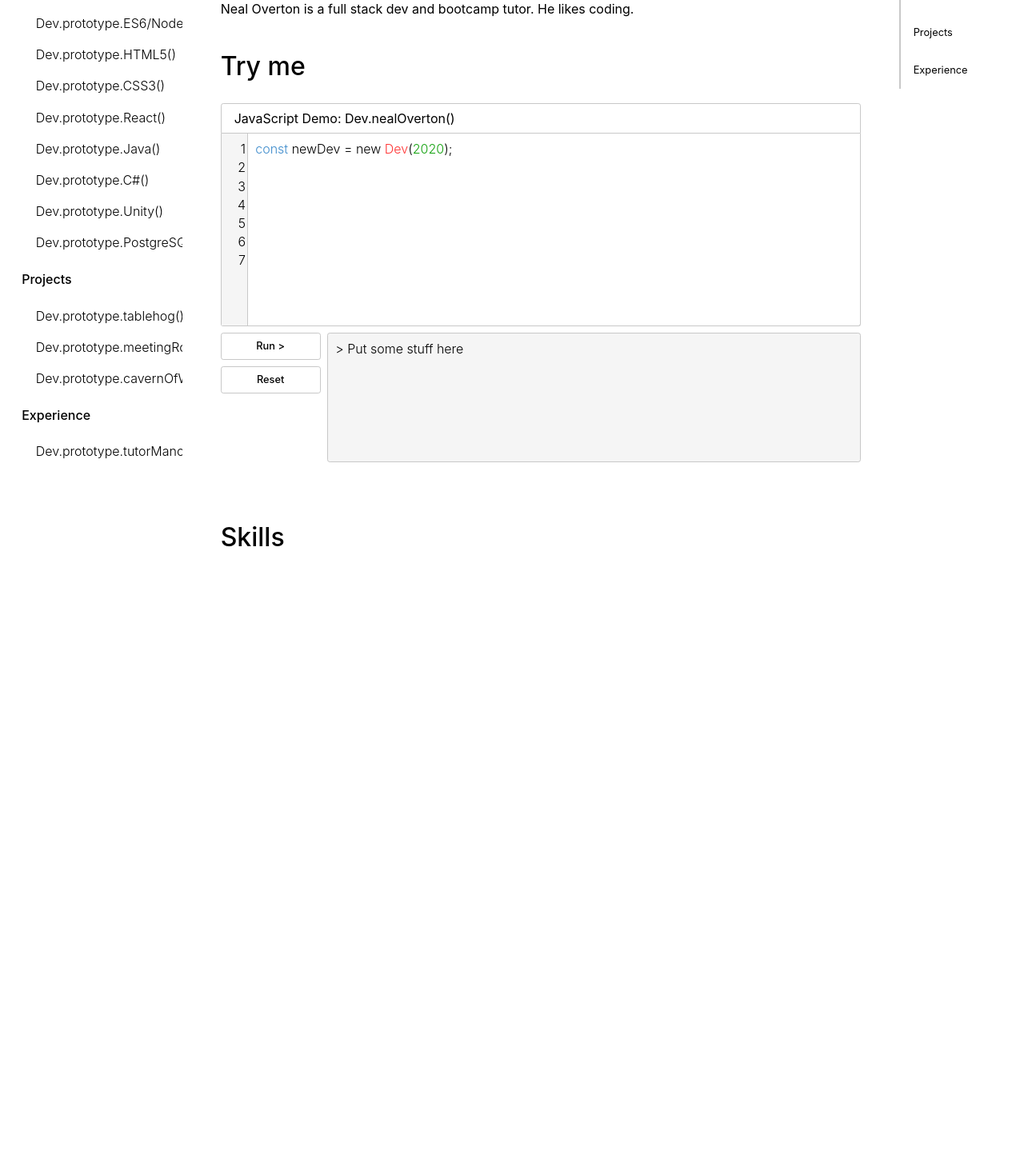
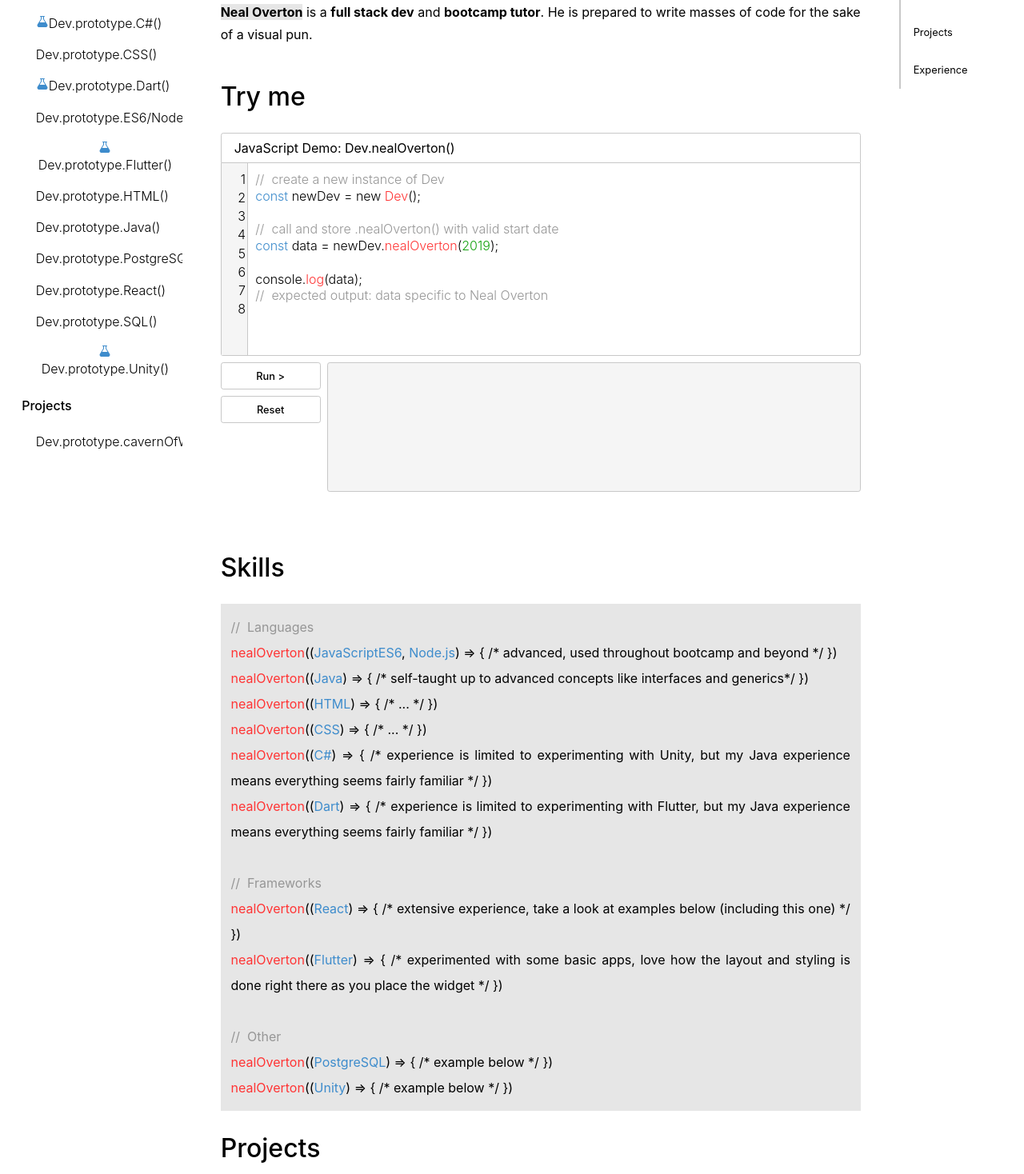
Before and after one commit to nealoverton/portfolio, a React (Create React App) app: page / in a window 1280 px wide. Shown: the part 222-1690 px from the top of the page at 80% size. Before the commit the page ends 988 px from the top, so only its background shows below. Built offline with nearby package versions, Linux system fonts and the light colour scheme.

Commit message:
flesh out main page content

```diff
--- a/package.json
+++ b/package.json
@@ -6,11 +6,13 @@
     "@testing-library/jest-dom": "^5.16.5",
     "@testing-library/react": "^13.4.0",
     "@testing-library/user-event": "^13.5.0",
+    "@tippyjs/react": "^4.2.6",
     "react": "^18.2.0",
     "react-dom": "^18.2.0",
     "react-icons": "^4.7.1",
     "react-router-dom": "^6.4.5",
     "react-scripts": "5.0.1",
+    "react-transition-group": "^4.4.5",
     "web-vitals": "^2.1.4"
   },
   "scripts": {
--- a/public/index.html
+++ b/public/index.html
@@ -24,7 +24,7 @@
       work correctly both with client-side routing and a non-root public URL.
       Learn how to configure a non-root public URL by running `npm run build`.
     -->
-    <title>React App</title>
+    <title>nealOverton()</title>
   </head>
   <body>
     <noscript>You need to enable JavaScript to run this app.</noscript>
--- a/src/components/Main.js
+++ b/src/components/Main.js
@@ -1,14 +1,53 @@
+import { useState } from 'react';
 import '../styles/styles.js';
 
 const Main = () => {
-    const codeText = "const newDev = new Dev(2020);\n \t \n \t.then((data) => console.log(data));"
+    const nealOverton = <span className='red'>nealOverton</span>
+    const blockOpen = <span>&#62; &#123; &#47;</span>;
+    const blockClose = <span>&#47; &#125;</span>;
 
-    const outputText = "> Put some stuff here";
+    const introText = <p className='Main__intro'>
+        <span className='code-background'><b>Neal Overton</b></span> is a <b>full stack dev</b> and <b>bootcamp tutor</b>. He is prepared to write masses of code for the sake of a visual pun.
+    </p>
+
+    const codeDemoText = <p>
+        <span className='comment'>&#47;&#47;  create a new instance of Dev</span><br/>
+        <span className='blue'>const</span> newDev = new <span className='red'>Dev</span>();<br/><br/>
+        <span className='comment'>&#47;&#47;  call and store .nealOverton() with valid start date</span><br/>
+        <span className='blue'>const</span> data = newDev.{nealOverton}(<span className='green'>2019</span>);<br/><br/>
+        console.<span className='red'>log</span>(data);<br/>
+        <span className='comment'>&#47;&#47;  expected output: data specific to Neal Overton</span><br/>
+    </p>
+
+    const outputText =  <p className='code-demo__output-row__output-text'>
+        &#62; I started teaching myself Java in 2019 using online resources. Yes, that was an intense place to start and yes, I could write an abstract class before I could make a simple static web page.<br/>
+        I loved it though and completing the Northcoders Coding Bootcamp in 2022 gave me a more rounded set of skills. Take a look below for more details.
+    </p>;
+
+
+    const skillsText = <p className='skills-box__text'>
+        <span className='comment'>&#47;&#47;  Languages</span><br/>
+        {nealOverton}((<span className='blue'>JavaScriptES6</span>, <span className='blue'>Node.js</span>) ={blockOpen}* advanced, used throughout bootcamp and beyond *{blockClose})<br/>
+        {nealOverton}((<span className='blue'>Java</span>) ={blockOpen}* self-taught up to advanced concepts like interfaces and generics*{blockClose})<br/>
+        {nealOverton}((<span className='blue'>HTML</span>) ={blockOpen}* ... *{blockClose})<br/>
+        {nealOverton}((<span className='blue'>CSS</span>) ={blockOpen}* ... *{blockClose})<br/>
+        {nealOverton}((<span className='blue'>C#</span>) ={blockOpen}* experience is limited to experimenting with Unity, but my Java experience means everything seems fairly familiar *{blockClose})<br/>
+        {nealOverton}((<span className='blue'>Dart</span>) ={blockOpen}* experience is limited to experimenting with Flutter, but my Java experience means everything seems fairly familiar *{blockClose})<br/>
+        <br/><span className='comment'>&#47;&#47;  Frameworks</span><br/>
+        {nealOverton}((<span className='blue'>React</span>) ={blockOpen}* extensive experience, take a look at examples below (including this one) *{blockClose})<br/>
+        {nealOverton}((<span className='blue'>Flutter</span>) ={blockOpen}* experimented with some basic apps, love how the layout and styling is done right there as you place the widget *{blockClose})<br/>
+        <br/><span className='comment'>&#47;&#47;  Other</span><br/>
+        {nealOverton}((<span className='blue'>PostgreSQL</span>) ={blockOpen}* example below *{blockClose})<br/>
+        {nealOverton}((<span className='blue'>Unity</span>) ={blockOpen}* example below *{blockClose})<br/>
+    </p>;
+
+
+    const [outputIsVisible, setOutputIsVisible] = useState(false);
 
 
     return <div className='Main'>
         <h1 className='Main__title'>Dev.prototype.nealOverton()</h1>
-        <p>Neal Overton is a full stack dev and bootcamp tutor. He likes coding.</p>
+        {introText}
         <h2 className='Main__subtitle'>Try me</h2>
         <div className='code-demo'>
             <p className='code-demo__title'>JavaScript Demo: Dev.nealOverton()</p>
@@ -21,25 +60,27 @@ const Main = () => {
                     <p>5</p>
                     <p>6</p>
                     <p>7</p>
+                    <p>8</p>
                 </div>
                 <div className='code-demo__body__code-field'>
-                    <p>
-                    <span className='blue'>const</span> newDev = new <span className='red'>Dev</span>(<span className='green'>2020</span>);
-                    </p>
+                    {codeDemoText}
                 </div>
             </div>
             <div className='code-demo__output-row'>
                 <div className='code-demo__output-row__button-column'>
-                    <button className='code-demo__output-row__button'>Run &#62;</button>
-                    <button className='code-demo__output-row__button'>Reset</button>
+                    <button className='code-demo__output-row__button' onClick={() => setOutputIsVisible(true)}>Run &#62;</button>
+                    <button className='code-demo__output-row__button' onClick={() => setOutputIsVisible(false)}>Reset</button>
                 </div>
                 <div className='code-demo__output-row__output-box'>
-                    <p className='code-demo__output-row__output-text'>{outputText}</p>
+                    {outputIsVisible ? outputText : <></>}
                 </div>
             </div>
         </div>
         <h2 className='Main__subtitle'>Skills</h2>
-        <div></div>
+        <div className='skills-box'>
+            {skillsText}
+        </div>
+        <h2 className='Main__subtitle'>Projects</h2>
     </div>
 }
 
--- a/src/components/SideBar.js
+++ b/src/components/SideBar.js
@@ -1,27 +1,38 @@
 import '../styles/styles.js';
+import { IoFlask } from 'react-icons/io5';
+// import { Tooltip } from 'react-tooltip';
+import Tippy from '@tippyjs/react';
 
 const SideBar = () => {
+
     return <div className='SideBar'>
         <h2 className='SideBar__title'>Related Topics</h2>
         <h3 className='SideBar__subtitle'>Skills</h3>
+        <Tippy content="hi">
+            <p><span>
+            <IoFlask className='blue' id="experimental" />
+            </span>Dev.prototype.C#()</p>
+        </Tippy>
+        <p>Dev.prototype.CSS()</p>
+        <p><IoFlask className='blue'/>Dev.prototype.Dart()</p>
         <p>Dev.prototype.ES6/Node.js()</p>
-        <p>Dev.prototype.HTML5()</p>
-        <p>Dev.prototype.CSS3()</p>
+        <p><IoFlask className='blue'/>Dev.prototype.Flutter()</p>
+        <p>Dev.prototype.HTML()</p>
+        <p>Dev.prototype.Java()</p>
+        <p>Dev.prototype.PostgreSQL()</p>
         <p>Dev.prototype.React()</p>
-        <p>Dev.prototype.Java()</p>
-        <p>Dev.prototype.C#()</p>
-        <p>Dev.prototype.Unity()</p>
-        <p>Dev.prototype.PostgreSQL()</p>
+        <p>Dev.prototype.SQL()</p>
+        <p><IoFlask className='blue'/>Dev.prototype.Unity()</p>
 
         <h3 className='SideBar__subtitle'>Projects</h3>
+        <p>Dev.prototype.cavernOfWonder()</p>
+        <p>Dev.prototype.meetingRoomBooker()</p>
         <p>Dev.prototype.tablehog()</p>
-        <p>Dev.prototype.meetingRoomBooker()</p>
-        <p>Dev.prototype.cavernOfWonder()</p>
 
         <h3 className='SideBar__subtitle'>Experience</h3>
-        <p>Dev.prototype.tutorManchesterCodes()</p>
         <p>Dev.prototype.northcodersCodingBootcamp()</p>
         <p>Dev.prototype.sportsTradingConsultancy()</p>
+        <p>Dev.prototype.tutorManchesterCodes()</p>
     </div>
 }
 
--- a/src/styles/App.css
+++ b/src/styles/App.css
@@ -1,3 +1,7 @@
+p{
+  white-space: pre-wrap;
+}
+
 .App {
   text-align: center;
   max-width: 90rem;
--- a/src/styles/Main.css
+++ b/src/styles/Main.css
@@ -10,6 +10,11 @@
 .Main__title{
     font-size: 2.5rem;
     font-weight: 500;
+}
+
+.Main__intro{
+    text-align: justify;
+    line-height: 1.8rem;
 }
 
 .Main__subtitle{
@@ -110,3 +115,15 @@
     margin: 0.6rem;
     font-weight: 350;
 }
+
+.skills-box{
+    background-color: var(--codegrey);
+    width: 100%;
+    overflow: auto;
+}
+
+.skills-box__text{
+    margin: 0.8rem;
+    text-align: justify;
+    line-height: 2em;
+}
--- a/src/styles/code.css
+++ b/src/styles/code.css
@@ -11,5 +11,10 @@
 }
 
 .comment{
-    color: var(--grey);
+    color: var(--commentgrey);
+    white-space: pre-wrap;
 }
+
+.code-background{
+    background-color: var(--codegrey);
+}
--- a/src/styles/variables.css
+++ b/src/styles/variables.css
@@ -1,6 +1,8 @@
 :root {
+    --grey: rgb(200, 200, 200);
     --lightgrey: rgb(245, 245, 245);
-    --grey: rgb(200, 200, 200);
+    --codegrey: rgb(230, 230, 230);
+    --commentgrey: rgb(150, 150, 150);
     --highlight: rgb(161, 151, 56);
     --highlight-bg: rgb(223, 219, 183);
     --blue: rgb(62, 140, 204);
```
Also changed, not shown: 2 other files (tests, documents, lock files or other folders).
